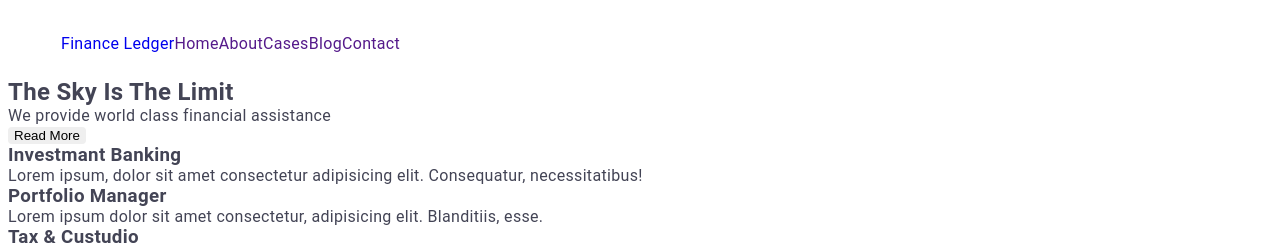
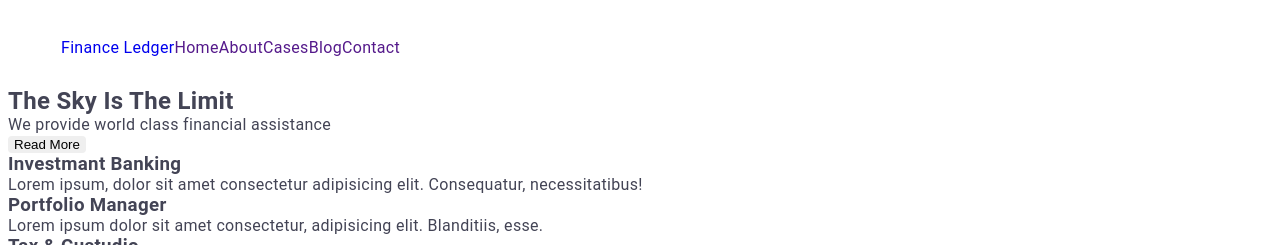
Before and after one commit to Mihaillaur/team, a plain HTML site: page index.html in a window 1280 px wide. Shown: the top 245 px of the page. Drawn offline with Linux system fonts and the light colour scheme.

Commit message:
update style.css

```diff
--- a/css/styles.css
+++ b/css/styles.css
@@ -67,13 +67,14 @@ a {
 
 /* ======Header===== */
 .header {
-  height: 70px;
+  /* height: 70px;
   display: flex;
-  align-items: center;
+  align-items: center; */
 }
 
 .header .container {
   display: flex;
+  align-items: center;
 }
 
 .header-logo {
@@ -84,10 +85,18 @@ a {
 
 .header-list {
   display: flex;
+  /* padding: 30px 0; */
 }
 
 .header-item {
 }
 
 .header-link {
+  padding: 30px 0;
+  display: block;
 }
+
+.header-link:focus,
+.header-link:hover {
+  background-color: var(--ocean);
+}
```
